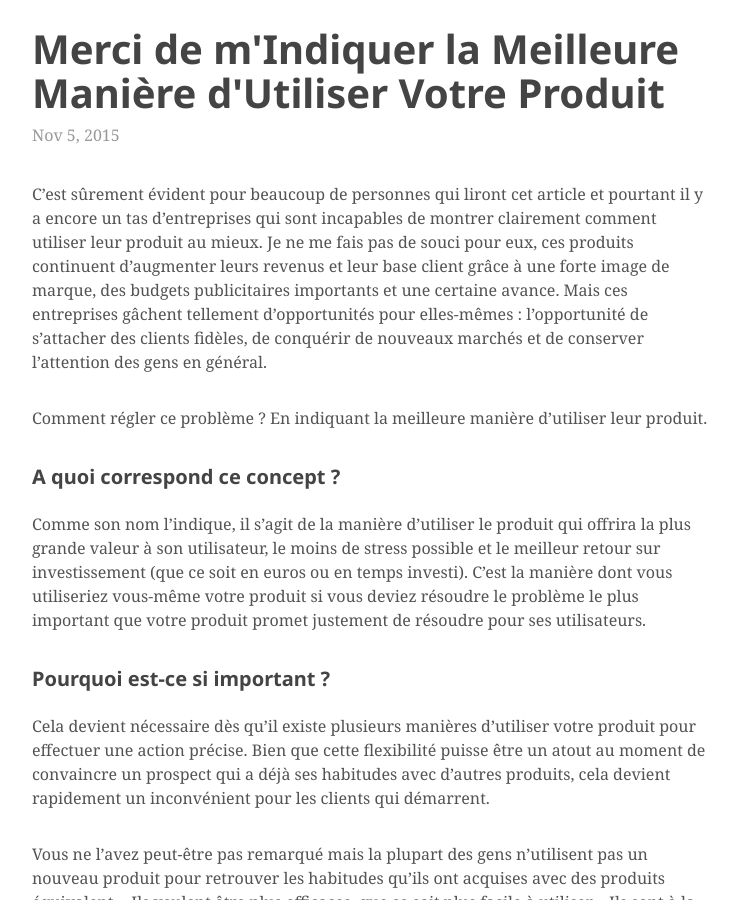
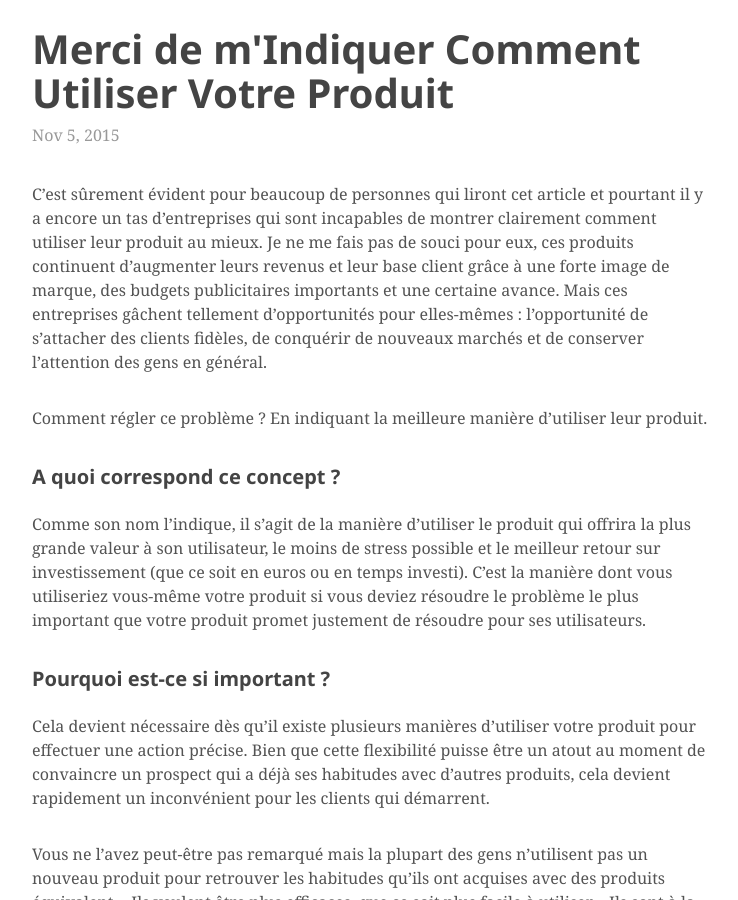
Before and after one commit to tarikpeudon/tarikpeudon.github.io, a Jekyll site: the page built from _posts/2015-11-05-expliquez-moi-comment-utiliser-votre-produit.markdown, in a window 1280 px wide and 900 px high. Shown: the whole window, without its empty margins (268-1006 px from the left). Built offline with Jekyll 4.4.1, drawn with Linux system fonts in a browser that asks for light colours; some web fonts are replaced.

Commit message:
Update 2015-11-05-expliquez-moi-comment-utiliser-votre-produit.markdown

```diff
--- a/_posts/2015-11-05-expliquez-moi-comment-utiliser-votre-produit.markdown
+++ b/_posts/2015-11-05-expliquez-moi-comment-utiliser-votre-produit.markdown
@@ -1,6 +1,6 @@
 ---
 layout: post
-title:  "Merci de m'Indiquer la Meilleure Manière d'Utiliser Votre Produit"
+title:  "Merci de m'Indiquer Comment Utiliser Votre Produit"
 date:   2015-11-05 23:48:16
 categories: category1
 ---
```
